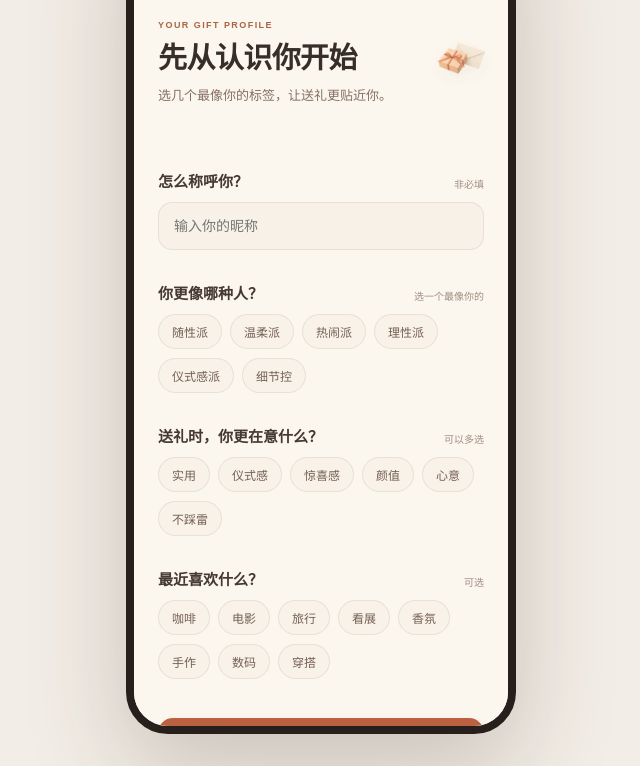
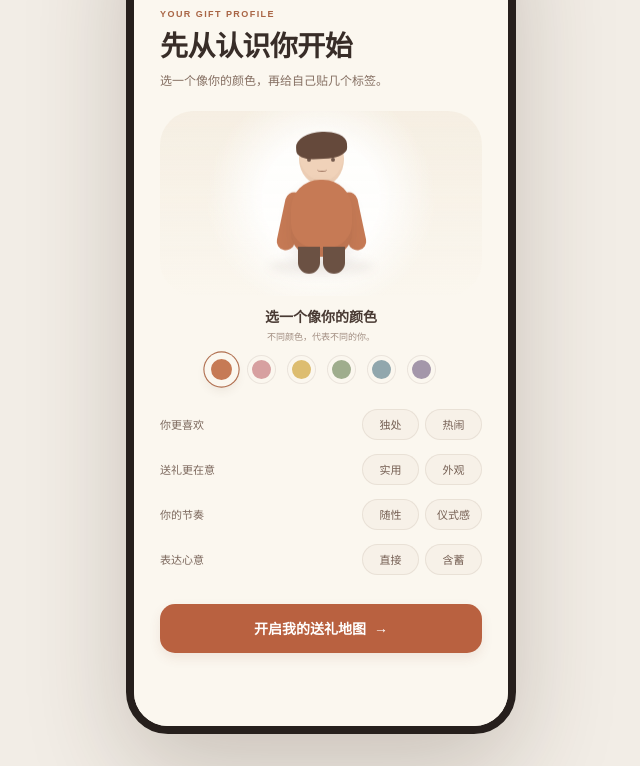
Before and after one commit to liuying2112517020/giftloop, a plain HTML site: page dist/index.html in a window 1280 px wide. Shown: the part 142-908 px from the top of the page, without its empty margins (319-959 px from the left). Drawn offline with Linux system fonts and the light colour scheme.

Commit message:
Redesign onboarding around color identity

```diff
--- a/dist/index.html
+++ b/dist/index.html
@@ -101,33 +101,47 @@
 
     /* GiftLoop onboarding — warm brown/orange profile setup */
     [data-screen="onboard"]{background:#fbf7ef}
-    [data-screen="onboard"] .scroll{padding:22px 24px 34px}
-    .onboard-brand{display:flex;align-items:center;justify-content:space-between;margin:0 0 34px}
+    [data-screen="onboard"] .scroll{padding:22px 26px 32px}
+    .onboard-brand{display:flex;align-items:center;justify-content:space-between;margin:0 0 27px}
     .onboard-brand .logo{font-family:Georgia,serif;font-size:19px;gap:9px}
     .onboard-brand .mark{width:31px;height:31px;border-radius:10px;background:#b96543;font-size:14px}
-    .onboard-skip{padding:7px 3px;color:#956f5d;font-size:12px;background:none}
+    .onboard-skip{padding:7px 2px;color:#9b887d;font-size:11px;background:none;border:0!important;box-shadow:none!important;outline:none;letter-spacing:.02em}
     .onboard-skip:active{color:#b96140;transform:scale(.96)}
-    .onboard-intro{min-height:116px;position:relative;display:flex;align-items:flex-start;margin-bottom:34px}
-    .onboard-copy{position:relative;z-index:2;width:250px}
+    .onboard-intro{position:relative;margin-bottom:20px}
+    .onboard-copy{position:relative;z-index:2;width:100%}
     .onboard-copy .eyebrow{font-size:9px;letter-spacing:.16em;color:#a96545;margin-bottom:10px}
-    .onboard-copy .display{font-size:29px;line-height:1.2;font-weight:600;color:#382d28}
-    .onboard-copy .sub{margin-top:11px;font-size:13px;line-height:1.6;color:#856f62;width:245px}
-    .onboard-visual{position:absolute;right:-5px;top:3px;width:80px;height:67px;object-fit:contain;opacity:.78;filter:drop-shadow(0 6px 9px rgba(81,51,36,.06));animation:quietFloat 5s ease-in-out infinite}
+    .onboard-copy .display{font-size:28px;line-height:1.2;font-weight:600;color:#382d28}
+    .onboard-copy .sub{margin-top:9px;font-size:12px;line-height:1.6;color:#856f62;width:auto}
     [data-screen="onboard"] .profile-card{margin:0;padding:0;background:transparent;border:0;box-shadow:none}
-    [data-screen="onboard"] .field{margin:0 0 32px}
-    [data-screen="onboard"] .field:last-child{margin-bottom:0}
+    [data-screen="onboard"] .field{margin:0}
     .field-head{display:flex;align-items:flex-end;justify-content:space-between;gap:10px;margin-bottom:11px}
     [data-screen="onboard"] .field-head label{margin:0;font-size:15px;color:#463832}
     .field-head>span{font-size:10px;color:#a18d81;text-align:right}
-    [data-screen="onboard"] .input{height:48px;border-radius:14px;padding:0 15px;background:#f7f1e8;border:1px solid rgba(110,78,60,.11);font-size:14px}
-    [data-screen="onboard"] .input:focus{border-color:#c77b56;box-shadow:0 0 0 3px rgba(199,123,86,.09);background:#fffdf9}
-    [data-screen="onboard"] .chips{gap:9px 8px}
-    [data-screen="onboard"] .chip{min-height:35px;padding:8px 13px;border-radius:99px;background:#f8f2e9;border:1px solid rgba(107,78,61,.11);color:#755f53;font-size:12px}
+    .character-stage{height:185px;display:grid;place-items:center;position:relative;margin:3px 0 10px;border-radius:34px;background:radial-gradient(circle at 50% 48%,rgba(255,255,255,.88) 0 31%,transparent 61%),linear-gradient(180deg,rgba(239,228,211,.44),rgba(251,247,239,0))}
+    .character-stage:after{content:"";position:absolute;width:105px;height:17px;bottom:21px;border-radius:50%;background:rgba(90,67,52,.07);filter:blur(5px)}
+    .muse-character{--muse-color:#c67a55;position:relative;width:100px;height:145px;z-index:2;transition:filter .35s ease;animation:characterFloat 4.5s ease-in-out infinite}
+    .muse-head{position:absolute;left:28px;top:6px;width:45px;height:49px;border-radius:48% 52% 47% 53% / 45% 45% 55% 55%;background:#f0d2b9;box-shadow:inset 0 -5px rgba(138,83,58,.04)}
+    .muse-head:before{content:"";position:absolute;left:8px;top:21px;width:4px;height:4px;border-radius:50%;background:#72584b;box-shadow:24px 0 #72584b}
+    .muse-head:after{content:"";position:absolute;left:18px;top:30px;width:10px;height:4px;border-bottom:1.5px solid #976c58;border-radius:50%}
+    .muse-hair{position:absolute;left:25px;top:1px;width:51px;height:27px;border-radius:55% 50% 40% 35%;background:#65493b;transform:rotate(-3deg);z-index:2}
+    .muse-body{position:absolute;left:20px;top:49px;width:61px;height:77px;border-radius:29px 29px 24px 24px;background:var(--muse-color);box-shadow:inset 0 -9px rgba(77,53,40,.07),0 8px 15px rgba(91,59,43,.1);transition:background .35s ease,transform .35s ease}
+    .muse-arm{position:absolute;top:61px;width:18px;height:59px;border-radius:12px;background:var(--muse-color);transition:background .35s ease}.muse-arm.left{left:10px;transform:rotate(12deg)}.muse-arm.right{right:9px;transform:rotate(-12deg)}
+    .muse-leg{position:absolute;top:116px;width:22px;height:27px;border-radius:0 0 13px 13px;background:#6b5143}.muse-leg.left{left:27px}.muse-leg.right{right:26px}
+    @keyframes characterFloat{0%,100%{transform:translateY(0)}50%{transform:translateY(-3px)}}
+    .color-section{text-align:center;margin:0 0 25px}.color-section h3{font-size:14px;color:#493a33}.color-section p{margin-top:4px;font-size:9px;color:#a18d81}
+    .color-dots{display:flex;justify-content:center;gap:13px;margin-top:13px}
+    .color-dot{--dot:#c67a55;width:27px;height:27px;border-radius:50%;background:var(--dot);border:4px solid #fbf7ef;box-shadow:0 0 0 1px rgba(86,65,53,.1);transition:.22s}
+    .color-dot.selected{transform:scale(1.1);box-shadow:0 0 0 2px #fbf7ef,0 0 0 3px color-mix(in srgb,var(--dot),#6c4a38 25%),0 5px 10px rgba(88,62,46,.11)}
+    .identity-groups{display:grid;gap:14px;padding-top:1px}
+    .identity-group{display:flex;align-items:center;justify-content:space-between;gap:12px}
+    .identity-group>span{font-size:11px;color:#7c685d;white-space:nowrap}
+    .identity-options{display:flex;gap:6px}
+    [data-screen="onboard"] .chip{min-width:57px;min-height:31px;padding:6px 11px;border-radius:99px;background:#f7f1e8;border:1px solid rgba(107,78,61,.1);color:#755f53;font-size:11px}
     [data-screen="onboard"] .chip.selected{background:#f0d7c5;border-color:#d08a66;color:#8f4d33;font-weight:700;animation:none}
-    .onboard-cta{margin-top:39px;padding-bottom:8px}
+    .onboard-cta{margin-top:29px;padding-bottom:8px}
     .onboard-cta .btn{height:49px;border-radius:15px;background:#b96140;box-shadow:0 5px 12px rgba(135,73,45,.1);font-size:14px}
     .onboard-cta .btn:active{transform:scale(.98);background:#a95638}
-    .onboard-cta .text-skip{display:block;margin:12px auto 0;padding:4px 10px;background:none;color:#aa978b;font-size:10px}
+    .onboard-cta .text-skip{display:none}
   </style>
 </head>
 <body>
@@ -137,17 +151,19 @@
   <section class="screen onboard active" data-screen="onboard">
     <div class="scroll">
       <div class="onboard-brand"><div class="logo"><span class="mark">G</span>GiftLoop</div><button class="onboard-skip" data-action="skip-profile">跳过</button></div>
-      <div class="onboard-intro">
-        <div class="onboard-copy"><p class="eyebrow">YOUR GIFT PROFILE</p><h1 class="display">先从认识你开始</h1><p class="sub">选几个最像你的标签，让送礼更贴近你。</p></div>
-        <img src="giftloop-hero-v2.png" alt="纸艺礼物与信封" class="onboard-visual">
+      <div class="onboard-intro"><div class="onboard-copy"><p class="eyebrow">YOUR GIFT PROFILE</p><h1 class="display">先从认识你开始</h1><p class="sub">选一个像你的颜色，再给自己贴几个标签。</p></div></div>
+      <div class="form-card profile-card">
+        <input id="userName" type="hidden" value="">
+        <div class="character-stage" aria-label="你的气质角色"><div class="muse-character" id="museCharacter"><span class="muse-hair"></span><span class="muse-head"></span><span class="muse-arm left"></span><span class="muse-arm right"></span><span class="muse-body"></span><span class="muse-leg left"></span><span class="muse-leg right"></span></div></div>
+        <div class="color-section"><h3>选一个像你的颜色</h3><p>不同颜色，代表不同的你。</p><div class="color-dots"><button class="color-dot selected" data-avatar-color="#c67a55" style="--dot:#c67a55" aria-label="暖橙"></button><button class="color-dot" data-avatar-color="#d7a0a0" style="--dot:#d7a0a0" aria-label="柔粉"></button><button class="color-dot" data-avatar-color="#ddbd70" style="--dot:#ddbd70" aria-label="浅黄"></button><button class="color-dot" data-avatar-color="#9fad8d" style="--dot:#9fad8d" aria-label="浅绿"></button><button class="color-dot" data-avatar-color="#91a7ad" style="--dot:#91a7ad" aria-label="雾蓝"></button><button class="color-dot" data-avatar-color="#a497aa" style="--dot:#a497aa" aria-label="灰紫"></button></div></div>
+        <div class="identity-groups">
+          <div class="identity-group" data-trait-group="social"><span>你更喜欢</span><div class="identity-options"><button class="chip" data-trait>独处</button><button class="chip" data-trait>热闹</button></div></div>
+          <div class="identity-group" data-trait-group="gift"><span>送礼更在意</span><div class="identity-options"><button class="chip" data-trait>实用</button><button class="chip" data-trait>外观</button></div></div>
+          <div class="identity-group" data-trait-group="rhythm"><span>你的节奏</span><div class="identity-options"><button class="chip" data-trait>随性</button><button class="chip" data-trait>仪式感</button></div></div>
+          <div class="identity-group" data-trait-group="express"><span>表达心意</span><div class="identity-options"><button class="chip" data-trait>直接</button><button class="chip" data-trait>含蓄</button></div></div>
+        </div>
       </div>
-      <div class="form-card profile-card">
-        <div class="field"><div class="field-head"><label>怎么称呼你？</label><span>非必填</span></div><input id="userName" class="input" placeholder="输入你的昵称" /></div>
-        <div class="field"><div class="field-head"><label>你更像哪种人？</label><span>选一个最像你的</span></div><div class="chips persona-chips"><button class="chip" data-persona>随性派</button><button class="chip" data-persona>温柔派</button><button class="chip" data-persona>热闹派</button><button class="chip" data-persona>理性派</button><button class="chip" data-persona>仪式感派</button><button class="chip" data-persona>细节控</button></div></div>
-        <div class="field"><div class="field-head"><label>送礼时，你更在意什么？</label><span>可以多选</span></div><div class="chips onboarding-chips" data-profile-group="gift"><button class="chip">实用</button><button class="chip">仪式感</button><button class="chip">惊喜感</button><button class="chip">颜值</button><button class="chip">心意</button><button class="chip">不踩雷</button></div></div>
-        <div class="field"><div class="field-head"><label>最近喜欢什么？</label><span>可选</span></div><div class="chips onboarding-chips" data-profile-group="interest"><button class="chip">咖啡</button><button class="chip">电影</button><button class="chip">旅行</button><button class="chip">看展</button><button class="chip">香氛</button><button class="chip">手作</button><button class="chip">数码</button><button class="chip">穿搭</button></div></div>
-      </div>
-      <div class="onboard-cta"><button class="btn full" data-action="create-profile">开启我的送礼地图 <span>→</span></button><button class="text-skip" data-action="skip-profile">暂时跳过</button></div>
+      <div class="onboard-cta"><button class="btn full" data-action="create-profile">开启我的送礼地图 <span>→</span></button></div>
     </div>
   </section>
 <section class="screen" data-screen="island-loading"><div class="gen-island"><div class="success-house"></div><h1 class="title">你的朋友岛正在生成……</h1><p class="sub" style="margin-top:8px">正在给每一段关系留好位置</p></div></section>
@@ -228,7 +244,7 @@
     const action=e.target.closest('[data-action]')?.dataset.action;if(action==='create-profile'){const name=(document.getElementById('userName').value||'小满').trim();const initial=name.slice(-1)||'满';document.querySelector('[data-screen="home"] .topline .title').textContent=name+'，今天也想起谁了？';document.querySelector('[data-screen="home"] .topline>.avatar').textContent=initial;document.querySelector('[data-screen="profile"] .profile-hero h1').textContent=name;document.querySelector('[data-screen="profile"] .profile-hero .avatar').textContent=initial;show('island-loading');setTimeout(()=>show('home',false),1800)}if(action==='generate'){show('generating');const lines=['正在避开以前送过的类型……','正在匹配你的预算……','正在整理礼物方向……'];let i=0;const timer=setInterval(()=>{document.querySelector('[data-screen="generating"] h1').textContent=lines[i++]||'礼物盒快打开了……';if(i>lines.length){clearInterval(timer);setTimeout(()=>{renderRecs();show('results',false)},500)}},650)}if(action==='regenerate'){toast('换了一组新的思路');document.getElementById('recommendations').prepend(document.getElementById('recommendations').lastElementChild)}if(action==='save-gift'){const f=state.selected||state.friends[0],gift=document.getElementById('giftName').value||'手冲咖啡器具';state.history.push({friend:f.name,year:'2026',occasion:state.occasion,gift});sessionStorage.setItem('giftloop-history',JSON.stringify(state.history));show('success')}if(action==='view-house'){show('friend-house')}if(action==='reset'){sessionStorage.clear();show('onboard')}
   });
   document.getElementById('friendNext').onclick=()=>{if(friendStep<2){friendStep++;renderFriendForm()}else{const f={name:'小禾',initial:'禾',relation:'好友',date:'11月8日生日',meta:'还有52天',interests:['烘焙','植物'],recent:'准备毕业',color:'green'};if(!state.friends.some(x=>x.name===f.name))state.friends.push(f);sessionStorage.setItem('giftloop-friends',JSON.stringify(state.friends));state.selected=f;friendStep=0;renderFriendForm();show('friend-house');toast('为小禾建好小屋了')}};
-  document.addEventListener('click',e=>{const persona=e.target.closest('[data-persona]');if(persona){document.querySelectorAll('[data-persona]').forEach(x=>x.classList.remove('selected'));persona.classList.add('selected')}const action=e.target.closest('[data-action]')?.dataset.action;if(action==='skip-profile')show('home',false);if(action==='create-profile'){const profile={name:document.getElementById('userName').value.trim(),persona:document.querySelector('[data-persona].selected')?.textContent||'',gift:[...document.querySelectorAll('[data-profile-group="gift"] .selected')].map(x=>x.textContent),interests:[...document.querySelectorAll('[data-profile-group="interest"] .selected')].map(x=>x.textContent)};sessionStorage.setItem('giftloop-profile',JSON.stringify(profile))}});
+  document.addEventListener('click',e=>{const color=e.target.closest('[data-avatar-color]');if(color){document.querySelectorAll('[data-avatar-color]').forEach(x=>x.classList.remove('selected'));color.classList.add('selected');document.getElementById('museCharacter').style.setProperty('--muse-color',color.dataset.avatarColor)}const trait=e.target.closest('[data-trait]');if(trait){trait.closest('[data-trait-group]').querySelectorAll('[data-trait]').forEach(x=>x.classList.remove('selected'));trait.classList.add('selected')}const action=e.target.closest('[data-action]')?.dataset.action;if(action==='skip-profile')show('home',false);if(action==='create-profile'){const profile={name:'',color:document.querySelector('[data-avatar-color].selected')?.dataset.avatarColor||'',traits:Object.fromEntries([...document.querySelectorAll('[data-trait-group]')].map(g=>[g.dataset.traitGroup,g.querySelector('.selected')?.textContent||'']))};sessionStorage.setItem('giftloop-profile',JSON.stringify(profile))}});
   renderFriendForm();renderRecs();renderAll();
   window.giftLoop={openFriend:(name)=>{state.selected=state.friends.find(f=>f.name===name)||state.friends[0];show('friend-house');return {friend:state.selected.name,screen:'friend-house'}},startGift:(name)=>{state.selected=state.friends.find(f=>f.name===name)||null;show(state.selected?'occasion':'pick-friend');return {friend:state.selected?.name||null,screen:current()}},getState:()=>({screen:current(),friends:state.friends.map(f=>f.name),history:state.history})};
   try{const mc=document.modelContext;if(mc?.registerTool){mc.registerTool({name:'start_gift_flow',title:'开始挑礼物',description:'为指定朋友打开 GiftLoop 挑礼物流程。',inputSchema:{type:'object',properties:{friend:{type:'string'}},additionalProperties:false},annotations:{readOnlyHint:false,untrustedContentHint:false},execute:({friend}={})=>window.giftLoop.startGift(friend)});mc.registerTool({name:'read_giftloop_state',title:'查看 GiftLoop 状态',description:'读取当前页面、朋友与礼物记录。',inputSchema:{type:'object',properties:{},additionalProperties:false},annotations:{readOnlyHint:true,untrustedContentHint:false},execute:()=>window.giftLoop.getState()})}}catch(err){console.debug('WebMCP unavailable',err)}
```
